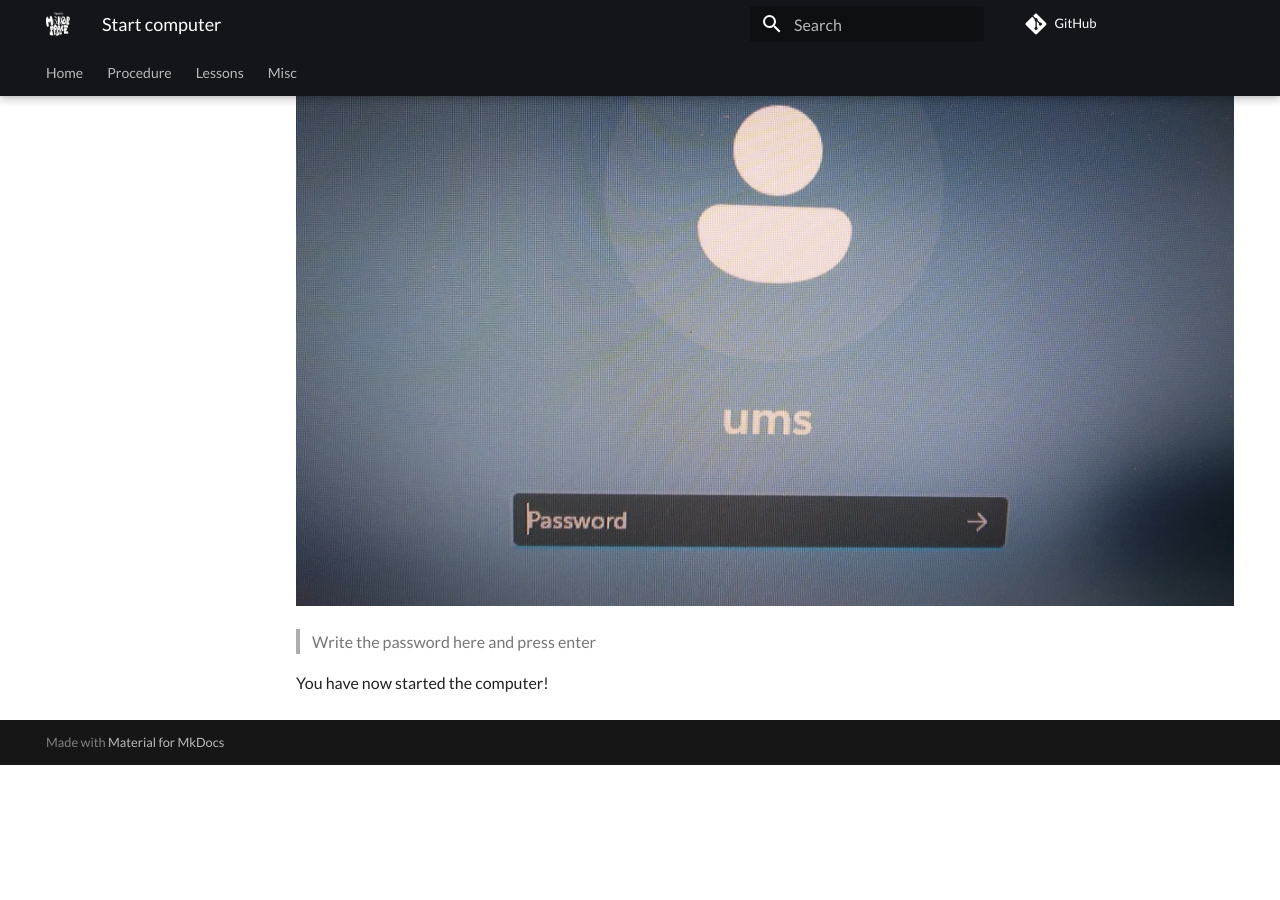
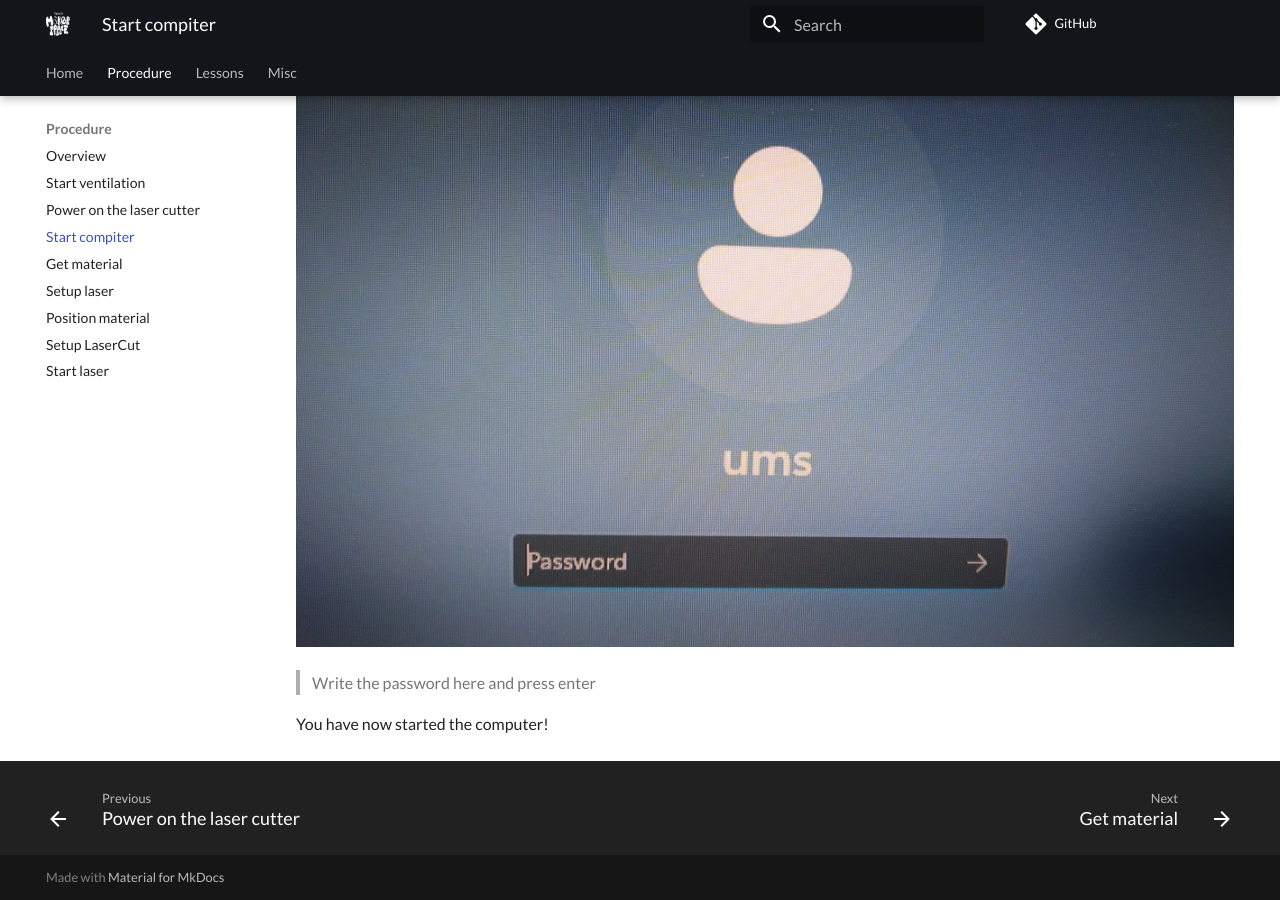
Before and after one commit to uppsala-makerspace/laser_cutter_guide, an MkDocs documentation site: the page built from docs/steps/start_computer.md, in a window 1280 px wide and 900 px high, scrolled down 1985 px. Built offline with MkDocs 1.6.1 and Material for MkDocs 9.7.7, drawn with Linux system fonts in a browser that asks for light colours; comment, search, counter and statistics services are not loaded; before the commit the page ends 2750 px from its top, so only the background shows below that.

Commit message:
Improve TOC

```diff
--- a/mkdocs.yml
+++ b/mkdocs.yml
@@ -9,6 +9,7 @@ nav:
     - Overview: steps/README.md
     - Start ventilation: steps/start_ventilation.md
     - Power on the laser cutter: steps/power_on_laser_cutter.md
+    - Start compiter: steps/start_computer.md
     - Get material: steps/get_material.md
     - Setup laser: steps/setup_laser.md
     - Position material: steps/position_material.md
```
